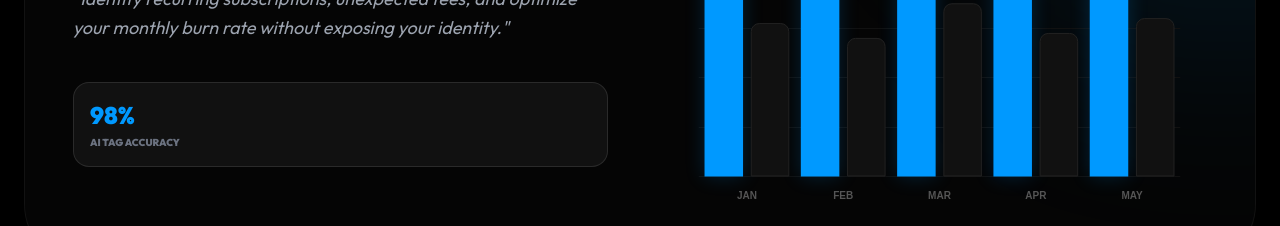
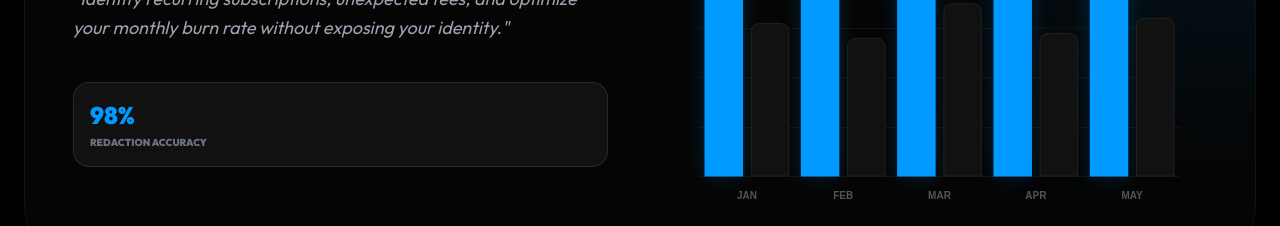
Before and after one commit to Benji918/Bank-Statment-Analyser-V2, a Vue app in the folder fe/: page / in a window 1280 px wide. Shown: the part 2760-2986 px from the top of the page. Built offline with nearby package versions, Linux system fonts and the light colour scheme; no server answers.

Commit message:
refactor: few modiciations to the landing page

```diff
--- a/fe/src/components/redaction/RedactionIllustration.vue
+++ b/fe/src/components/redaction/RedactionIllustration.vue
@@ -46,7 +46,7 @@ const getStatusColor = (step: number) => {
 
 const getStatusText = (step: number) => {
   switch(step) {
-    case 0: return 'ANALYZING DOM'
+    case 0: return 'ANALYZING DOCUMENT'
     case 1: return 'PII DETECTED'
     case 2: return 'STRIPPING DATA'
     case 3: return 'CLEAN OUTPUT'
--- a/fe/src/views/LandingView.vue
+++ b/fe/src/views/LandingView.vue
@@ -186,7 +186,7 @@ const cashflowOption = {
                  <div class="flex gap-4">
                     <div class="p-4 rounded-2xl bg-white/5 border border-white/10 flex-1">
                        <div class="text-[#0099FF] text-2xl font-black mb-1">98%</div>
-                       <div class="text-[10px] text-gray-500 uppercase font-black">AI Tag Accuracy</div>
+                       <div class="text-[10px] text-gray-500 uppercase font-black">Redaction Accuracy</div>
                     </div>
                     <!-- <div class="p-4 rounded-2xl bg-white/5 border border-white/10 flex-1">
                        <div class="text-[#0099FF] text-2xl font-black mb-1">0ms</div>
```
